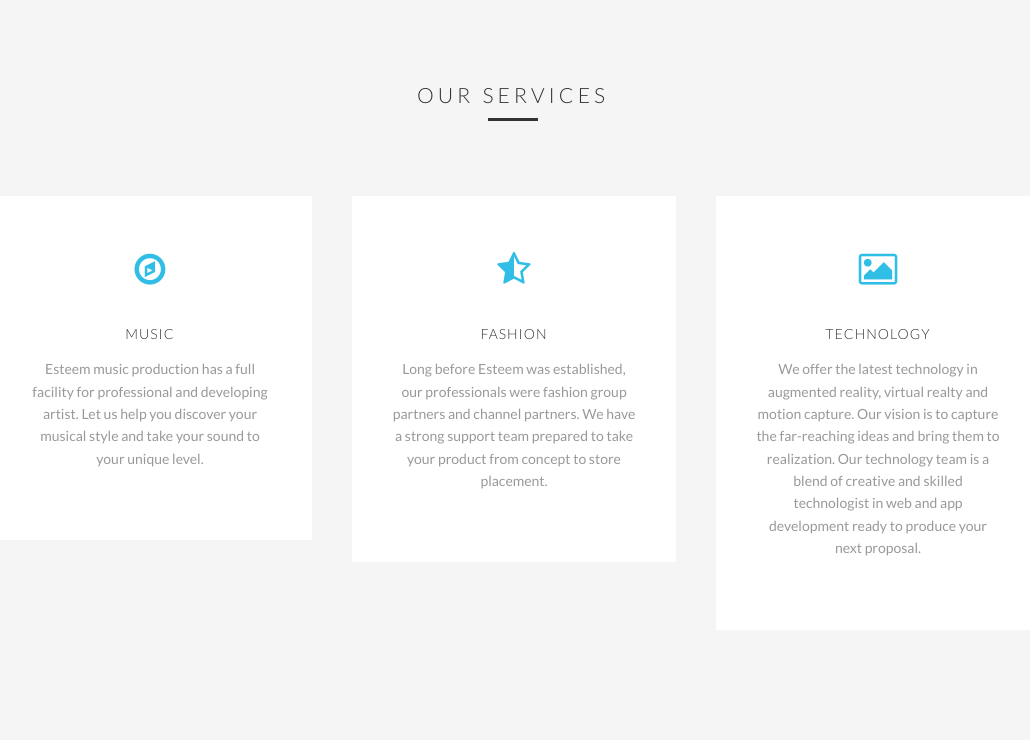
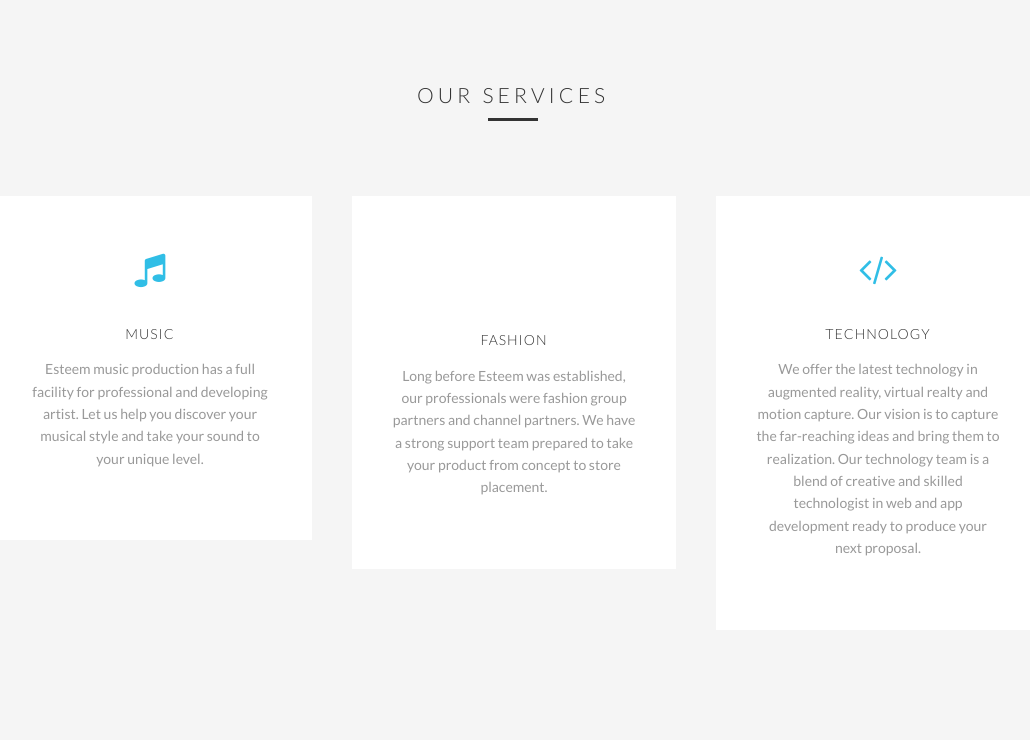
Before and after one commit to acarranza34/Esteem-Enterprise-Site, a Jekyll site: the page built from index.html, in a window 1280 px wide. Shown: the part 1848-2588 px from the top of the page, without its empty margins (127-1157 px from the left). Built offline with Jekyll 4.4.1, drawn with Linux system fonts in a browser that asks for light colours; some web fonts are replaced; grey boxes are pictures that could not be loaded.

Commit message:
fixed services icons

```diff
--- a/index.html
+++ b/index.html
@@ -313,11 +313,11 @@
     <div class='large-12 columns'>
       <div class='mod modBoxedTextSlider'>
         <div class='boxes'>
-          {% include box.html class="fa fa-trophy" title="Films" text="Esteem provides complete and supportive film production survives in short film, commercials and movies. We develop, direct, edit and support on both offsite and onsite products." %}
-          {% include box.html class="fa fa-compass" title="Music" text="Esteem music production has a full facility for professional and developing artist. Let us help you discover your musical style and take your sound to your unique level." %}
-          {% include box.html class="fa fa-star-half-empty" title="Fashion" text="Long before Esteem was established, our professionals were fashion group partners and channel partners. We have a strong support team prepared to take your product from concept to store placement." %}
-          {% include box.html class="fa fa-image" title="Technology" text="We offer the latest technology in augmented reality, virtual realty and motion capture.   Our vision is to capture the far-reaching ideas and bring them to realization.  Our technology team is a blend of creative and skilled technologist in web and app development ready to produce your next proposal." %}
-          {% include box.html class="fa fa-image" title="Branding" text="Let us create and develop your unique image, products, style and digital social strategy.    We have strategic partnerships in manufacturing and distribution to bring your product its optimal market place. " %}
+          {% include box.html class="fa fa-film" title="Films" text="Esteem provides complete and supportive film production survives in short film, commercials and movies. We develop, direct, edit and support on both offsite and onsite products." %}
+          {% include box.html class="fa fa-music" title="Music" text="Esteem music production has a full facility for professional and developing artist. Let us help you discover your musical style and take your sound to your unique level." %}
+          {% include box.html class="fa fa-star-half-black-tie" title="Fashion" text="Long before Esteem was established, our professionals were fashion group partners and channel partners. We have a strong support team prepared to take your product from concept to store placement." %}
+          {% include box.html class="fa fa-code" title="Technology" text="We offer the latest technology in augmented reality, virtual realty and motion capture. Our vision is to capture the far-reaching ideas and bring them to realization. Our technology team is a blend of creative and skilled technologist in web and app development ready to produce your next proposal." %}
+          {% include box.html class="fa fa-star-half-o" title="Branding" text="Let us create and develop your unique image, products, style and digital social strategy. We have strategic partnerships in manufacturing and distribution to bring your product its optimal market place. " %}
         </div>
       </div>
     </div>
```
